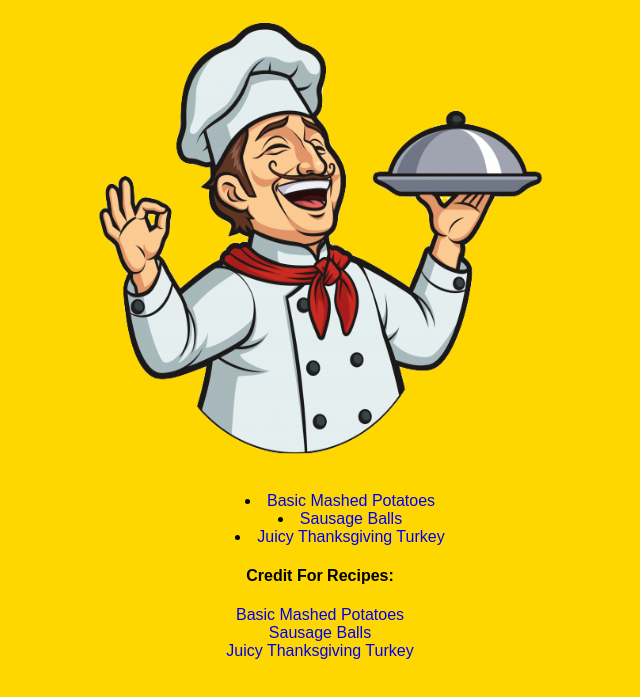
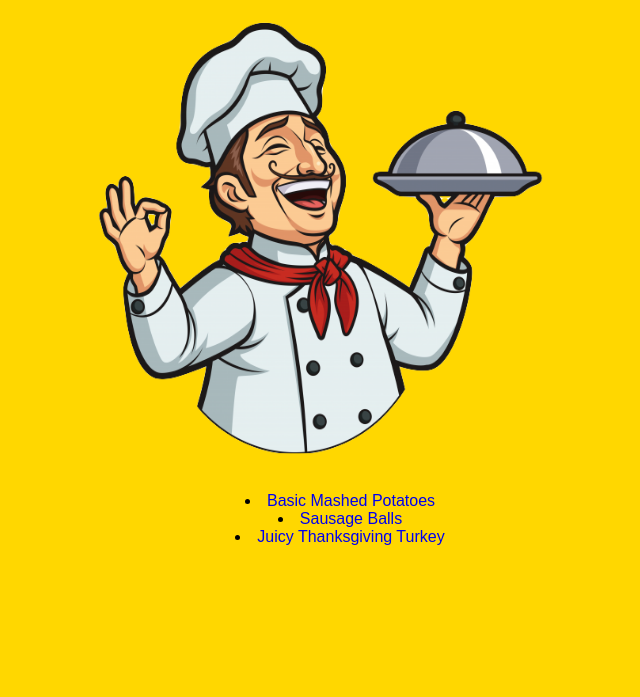
Before and after one commit to ssimkani/odin-recipes, a plain HTML site: page index.html in a window 1280 px wide. Shown: the part 79-776 px from the top of the page, without its empty margins (320-960 px from the left). Drawn offline with Linux system fonts and the light colour scheme.

Commit message:
Add 'credit for recipe' under each recipe

```diff
--- a/index.html
+++ b/index.html
@@ -14,9 +14,5 @@
     <li><a href="recipes/turkey.html">Juicy Thanksgiving Turkey</a></li>
 </ul>
 
-    <h4 class="center-text">Credit For Recipes:</h4>
-        <p><a href="https://www.allrecipes.com/recipe/24771/basic-mashed-potatoes/" target="_blank" rel="noopener noreferrer">Basic Mashed Potatoes</a><br>
-        <a href="https://www.allrecipes.com/recipe/21649/sausage-balls/" target="_blank" rel="noopener noreferrer">Sausage Balls</a><br>
-        <a href="https://www.allrecipes.com/recipe/166160/juicy-thanksgiving-turkey/" target="_blank" rel="noopener noreferrer">Juicy Thanksgiving Turkey</a></p>
 </body>
 </html>
```
Also changed, not shown: recipes/mashedpotatoes.html (+1 -0 lines), recipes/suasageballs.html (+2 -0 lines), recipes/turkey.html (+2 -0 lines).
